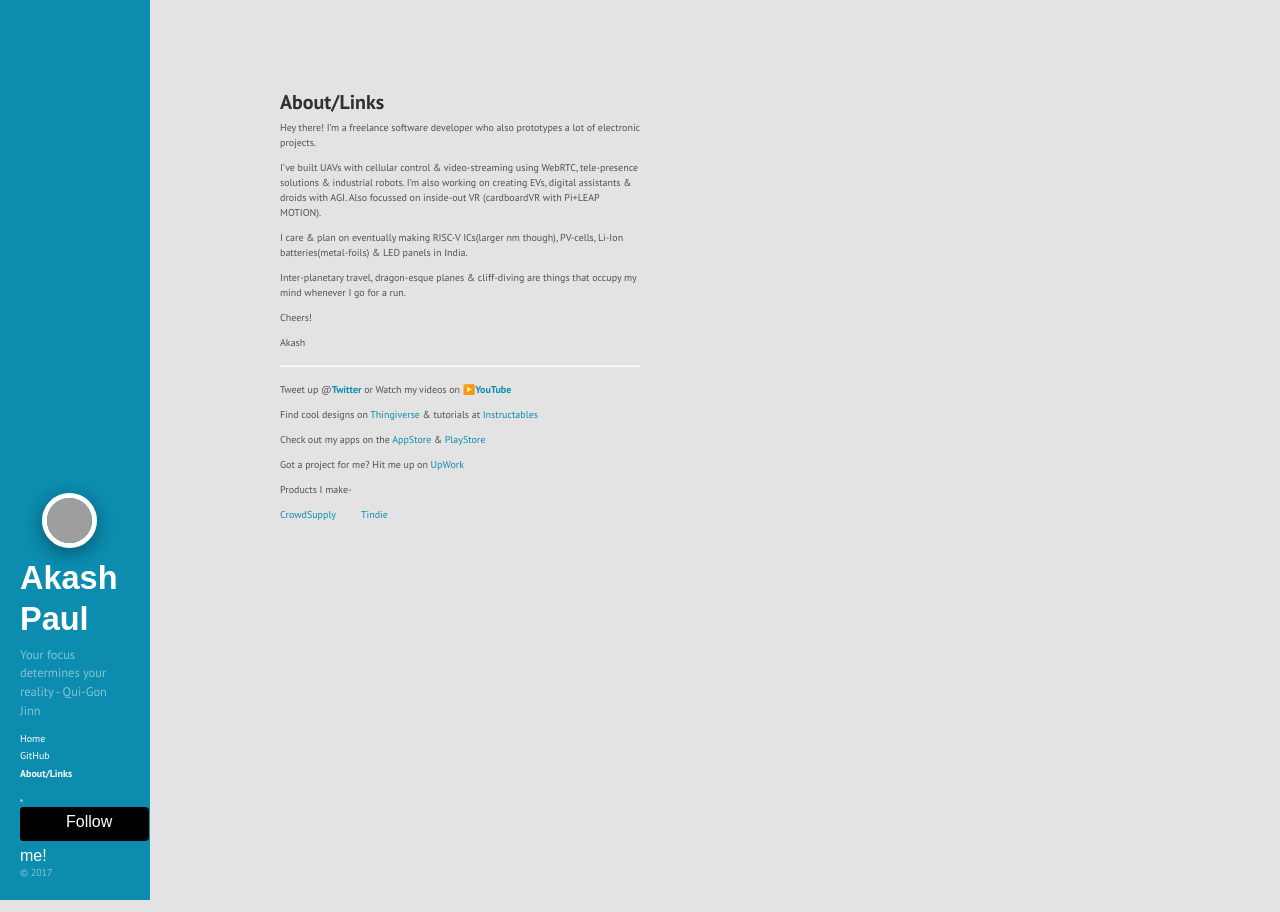
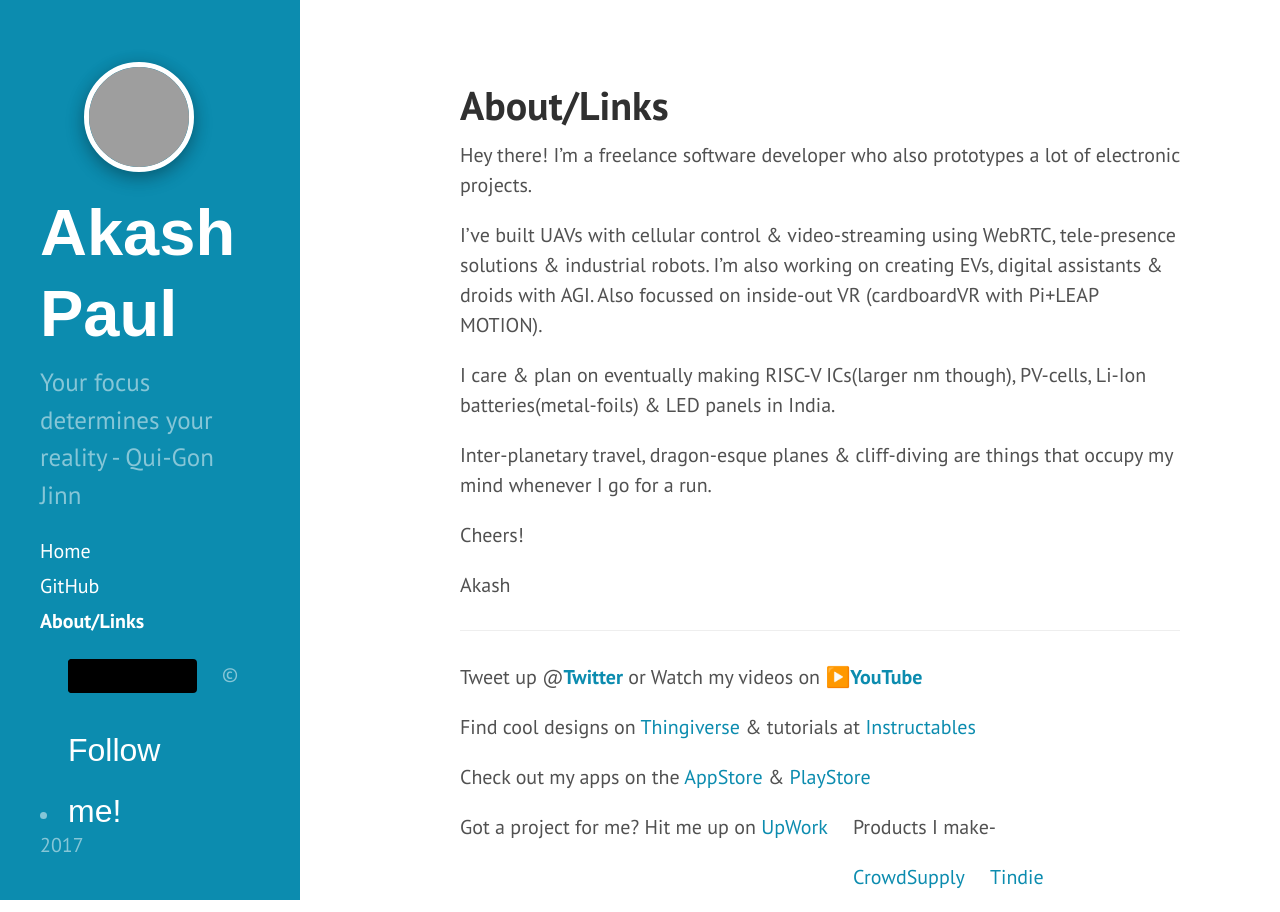
Before and after one commit to iakashpaul/iakashpaul.github.io, a Jekyll site: the page built from about.md, in a window 1280 px wide. Built offline with Jekyll 4.4.1, drawn with Linux system fonts in a browser that asks for light colours; some web fonts are replaced; comment, search, counter and statistics services are not loaded; grey boxes are pictures that could not be loaded.

Commit message:
Update head.html

```diff
--- a/_includes/head.html
+++ b/_includes/head.html
@@ -21,14 +21,9 @@
   <link rel="stylesheet" href="https://www.akashpaul.com/public/css/hyde.css">
   <link rel="stylesheet" href="http://fonts.googleapis.com/css?family=PT+Sans:400,400italic,700|Abril+Fatface">
 <style>
-body {
-  padding: 5em;
-  background-color: #e3e3e3;
-}
 
-html {
-	font-size: 62.5%;
-}
+
+
 
 *:before,
 *:after {
```
